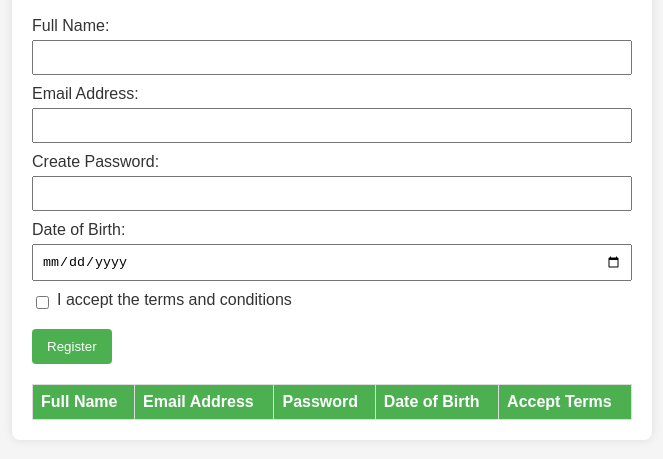
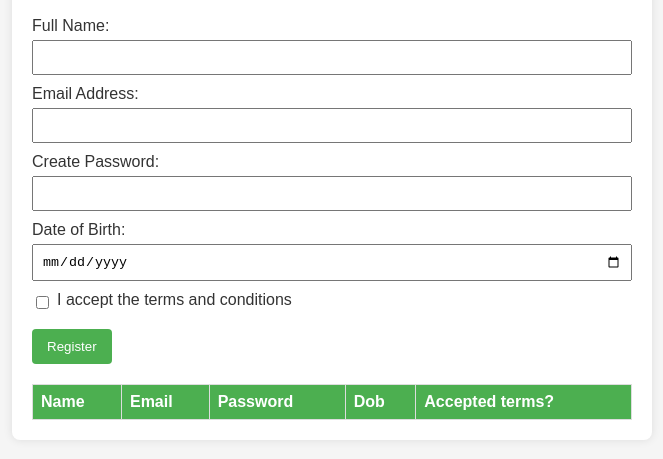
Before and after one commit to jayadir/wd101, a plain HTML site: page index.html in a window 1280 px wide. Shown: the part 77-536 px from the top of the page, without its empty margins (308-971 px from the left). Drawn offline with Linux system fonts and the light colour scheme.

Commit message:
Update index.html

```diff
--- a/index.html
+++ b/index.html
@@ -1,15 +1,9 @@
+<!-- index.html -->
 <!DOCTYPE html>
 <html lang="en">
   <head>
-
-
-    <script src="index.js" defer></script>
-    <meta charset="UTF-8" />
-    <meta http-equiv="X-UA-Compatible" content="IE=edge" />
-    <meta name="viewport" content="width=device-width, initial-scale=1.0" />
-    <title>User Registration Form</title>
-    <style>
-        body {
+    <style>/* styles.css */
+body {
   font-family: Arial, sans-serif;
   background-color: #f5f5f5;
   color: #333;
@@ -75,7 +69,8 @@ label {
   border-collapse: collapse;
 }
 
-.user-table th, .user-table td {
+.user-table th,
+.user-table td {
   border: 1px solid #ddd;
   padding: 8px;
   text-align: left;
@@ -85,14 +80,18 @@ label {
   background-color: #4caf50;
   color: #fff;
 }
-
-    </style>
+</style>
+    <script src="index.js" defer></script>
+    <meta charset="UTF-8" />
+    <meta http-equiv="X-UA-Compatible" content="IE=edge" />
+    <meta name="viewport" content="width=device-width, initial-scale=1.0" />
+    <title>User Registration Form</title>
   </head>
   <body>
     <div class="container">
       <h1 class="heading">User Registration Form</h1>
       <hr />
-      <form action="" id="userForm" onsubmit="submitForm(event)">
+      <form action="#" id="userForm" onsubmit="submitForm(event)">
         <label for="fullName">Full Name:</label>
         <input
           class="input-field"
@@ -141,11 +140,11 @@ label {
       <table class="user-table" id="userTable">
         <thead>
           <tr>
-            <th>Full Name</th>
-            <th>Email Address</th>
+            <th>Name</th>
+            <th>Email</th>
             <th>Password</th>
-            <th>Date of Birth</th>
-            <th>Accept Terms</th>
+            <th>Dob</th>
+            <th>Accepted terms?</th>
           </tr>
         </thead>
         <tbody id="tableBody"></tbody>
```
